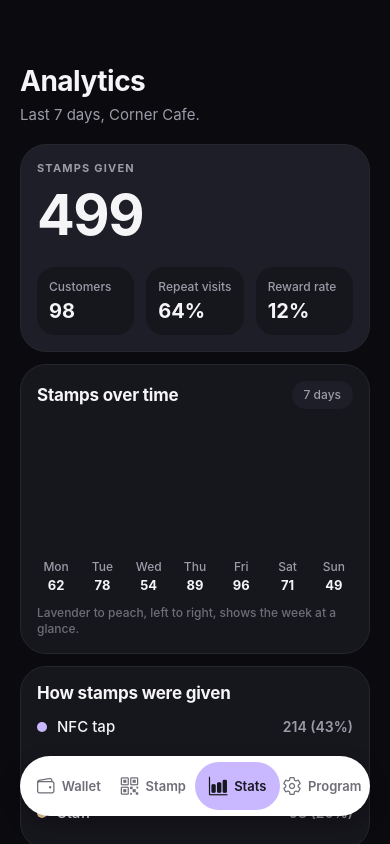
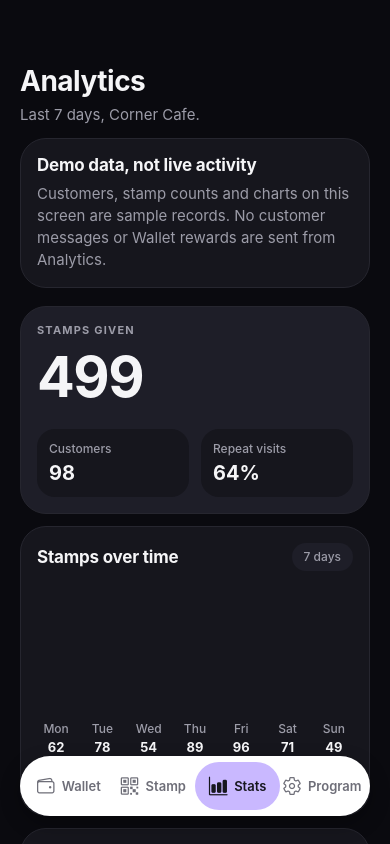
Before and after one commit to MaisySen/Stampy, a React Native app: screen / in a window 390 px wide. Both pictures are taken after a click on the button "Stats". Built offline with nearby package versions, Linux system fonts and the light colour scheme.

Commit message:
fix: make sample analytics explicit and remove fake campaign delivery

```diff
--- a/src/screens/AnalyticsScreen.tsx
+++ b/src/screens/AnalyticsScreen.tsx
@@ -1,4 +1,3 @@
-import { useState } from "react";
 import { StyleSheet, Text, TouchableOpacity, View } from "react-native";
 import { Ionicons } from "@expo/vector-icons";
 import { colors, shared, spacing, type } from "../theme";
@@ -26,20 +25,22 @@ export function AnalyticsScreen({
   onClear,
   onRestore,
 }: AnalyticsScreenProps) {
-  const [sentIds, setSentIds] = useState<string[]>([]);
   const empty = business.stampsGiven === 0;
   const today = todayIso();
   const winback = lapsedCustomers(customers, today);
   const birthdays = birthdayCustomers(customers, new Date());
 
-  function sendWinback(id: string) {
-    setSentIds((prev) => (prev.includes(id) ? prev : [...prev, id]));
-  }
-
   return (
     <View>
       <Text style={styles.title}>Analytics</Text>
       <Text style={styles.sub}>Last 7 days, {business.name}.</Text>
+      <View style={[shared.card, styles.previewNotice]}>
+        <Text style={shared.cardTitle}>Demo data, not live activity</Text>
+        <Text style={shared.cardMuted}>
+          Customers, stamp counts and charts on this screen are sample records.
+          No customer messages or Wallet rewards are sent from Analytics.
+        </Text>
+      </View>
 
       <View style={[shared.card, styles.hero]}>
         <Text style={styles.heroLabel}>Stamps given</Text>
@@ -52,12 +53,6 @@ export function AnalyticsScreen({
           <View style={styles.heroStat}>
             <Text style={styles.heroStatLabel}>Repeat visits</Text>
             <Text style={styles.heroStatValue}>{business.repeatRate}%</Text>
-          </View>
-          <View style={styles.heroStat}>
-            <Text style={styles.heroStatLabel}>Reward rate</Text>
-            <Text style={styles.heroStatValue}>
-              {business.visitors === 0 ? "0%" : "12%"}
-            </Text>
           </View>
         </View>
       </View>
@@ -115,17 +110,15 @@ export function AnalyticsScreen({
       <View style={[shared.card, styles.listCard]}>
         <Text style={shared.cardTitle}>Win-back</Text>
         <Text style={[shared.cardMuted, styles.listSub]}>
-          Quiet for 30 days or more. One nudge each, only with a real offer.
+          Sample customers quiet for 30 days or more. Messaging is not connected.
         </Text>
         {winback.length === 0 ? (
           <Text style={[shared.cardMuted, styles.emptySub]}>
-            No one needs a win-back right now. Everyone has visited in the
-            last 30 days.
+            No sample customers currently match the 30-day win-back rule.
           </Text>
         ) : (
           winback.map((c) => {
             const quietDays = daysBetween(c.lastVisit, today);
-            const sent = sentIds.includes(c.id);
             return (
               <View key={c.id} style={styles.listRow}>
                 <View style={styles.listIcon}>
@@ -137,18 +130,7 @@ export function AnalyticsScreen({
                     {c.visits} visits, quiet for {quietDays} days
                   </Text>
                 </View>
-                <TouchableOpacity
-                  accessibilityRole="button"
-                  accessibilityState={{ disabled: sent }}
-                  activeOpacity={0.85}
-                  disabled={sent}
-                  onPress={() => sendWinback(c.id)}
-                  style={[styles.nudgeButton, sent && styles.nudgeButtonSent]}
-                >
-                  <Text style={styles.nudgeButtonText}>
-                    {sent ? "Sent" : "Send nudge"}
-                  </Text>
-                </TouchableOpacity>
+                <Text style={styles.previewOnly}>Preview only</Text>
               </View>
             );
           })
@@ -158,7 +140,7 @@ export function AnalyticsScreen({
       <View style={[shared.card, styles.listCard]}>
         <Text style={shared.cardTitle}>Birthdays this month</Text>
         <Text style={[shared.cardMuted, styles.listSub]}>
-          A free treat lands on their card on the day.
+          Sample birthdays only. No birthday reward is issued from this screen.
         </Text>
         {birthdays.length === 0 ? (
           <Text style={[shared.cardMuted, styles.emptySub]}>
@@ -343,22 +325,14 @@ const styles = StyleSheet.create({
     color: colors.muted,
     ...type.caption,
   },
-  nudgeButton: {
-    alignItems: "center",
-    backgroundColor: colors.lavender,
-    borderRadius: spacing.radiusPill,
-    justifyContent: "center",
-    minHeight: spacing.touchMin,
-    paddingHorizontal: 16,
+  previewNotice: {
+    marginTop: spacing.gap,
+    gap: 8,
   },
-  nudgeButtonSent: {
-    backgroundColor: colors.surface2,
-    opacity: 0.7,
-  },
-  nudgeButtonText: {
-    color: colors.darkText,
-    fontSize: 13,
-    fontWeight: "700",
+  previewOnly: {
+    color: colors.muted,
+    fontSize: 12,
+    fontWeight: "600",
   },
   range: {
     backgroundColor: colors.surface2,
```
